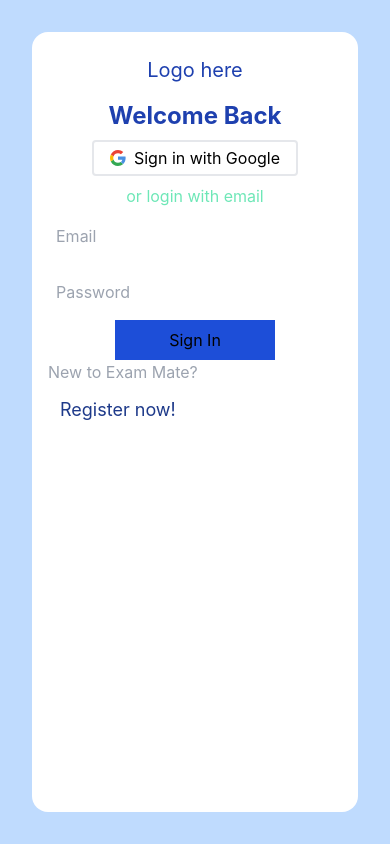
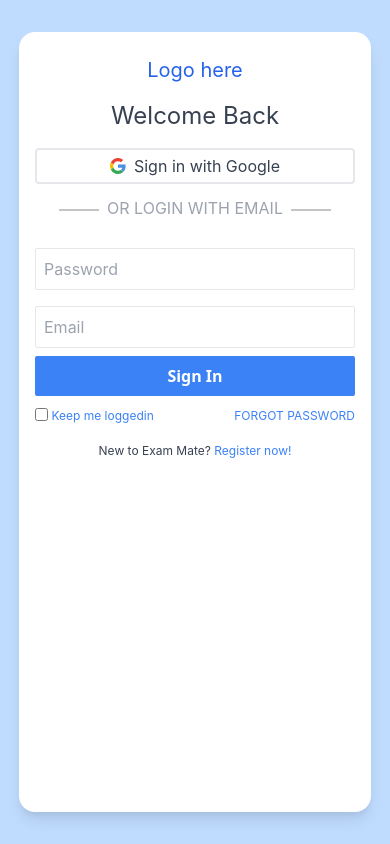
Before and after one commit to MarionRosete/4Choices-ReactWeb, a React (Create React App) app: page / in a window 390 px wide. Built offline with nearby package versions, Linux system fonts and the light colour scheme.

Commit message:
finished login mobile layout, not yet fully responsive

```diff
--- a/src/component/Login.js
+++ b/src/component/Login.js
@@ -35,31 +35,45 @@ const Login = () => {
           <>
 
 
-            <div className="flex bg-blue-200 justify-center w-screen h-screen">
-                <div className="flex-1 m-8 rounded-2xl bg-white justify-center p-4">
+            <div className="flex bg-blue-200 justify-center w-screen h-screen text-gray-700">
+                <div className="flex-1 shadow-lg m-8 rounded-2xl bg-white justify-center p-4">
                     <form onSubmit={handleLogin}>
                         <div className="text-center">
-                            <h1 className="text-xl text-blue-800 p-2">Logo here</h1>
-                            <p className="text-2xl text-blue-800 font-bold p-2">Welcome Back</p>
+                            <h1 className="text-xl text-blue-600 p-2">Logo here</h1>
+                            <p className="text-2xl p-2">Welcome Back</p>
 
-                            <button className="rounded border-2 px-4 py-1 mb-2 w-auto">
+                            <button className="mt-2 mb-3 rounded border-2 px-4 py-1 mb-2 w-80">
                                 <svg viewBox="0 0 30 30" class="inline mr-1 w-5 h-5" fill="none" xmlns="http://www.w3.org/2000/svg"><g clip-path="url(#clip0)"><path d="M5.266 9.765A7.077 7.077 0 0112 4.909c1.69 0 3.218.6 4.418 1.582L19.91 3C17.782 1.145 15.055 0 12 0 7.27 0 3.198 2.698 1.24 6.65l4.026 3.115z" fill="#EA4335"/><path d="M16.04 18.013c-1.09.703-2.474 1.078-4.04 1.078a7.077 7.077 0 01-6.723-4.823l-4.04 3.067A11.965 11.965 0 0012 24c2.933 0 5.735-1.043 7.834-3l-3.793-2.987z" fill="#34A853"/><path d="M19.834 21c2.195-2.048 3.62-5.096 3.62-9 0-.71-.109-1.473-.272-2.182H12v4.637h6.436c-.317 1.559-1.17 2.766-2.395 3.558L19.834 21z" fill="#4A90E2"/><path d="M5.277 14.268A7.12 7.12 0 014.909 12c0-.782.125-1.533.357-2.235L1.24 6.65A11.934 11.934 0 000 12c0 1.92.445 3.73 1.237 5.335l4.04-3.067z" fill="#FBBC05"/></g><defs><clipPath id="clip0"><path fill="#fff" d="M0 0h24v24H0z"/></clipPath></defs></svg>
                                 Sign in with Google
                             </button>
+                            <span className="block text-gray-400">
+                                <svg class="inline w-10 mr-2" height="2" fill="none" xmlns="http://www.w3.org/2000/svg"><path stroke="#C4C4C4" stroke-width="2" d="M0 1h90"/></svg>
+                                  OR LOGIN WITH EMAIL
+                                <svg class="inline w-10 ml-2"  height="2" fill="none" xmlns="http://www.w3.org/2000/svg"><path stroke="#C4C4C4" stroke-width="2" d="M0 1h90"/></svg>
+                            </span>
 
-                            <p className="text-gray-300 text-green-300">or login with email</p>
-                            <p className="text-red-700">{printRes}</p>
 
-                            <input className="box-border rounded p-2 my-2 w-full" type="email" placeholder="Email"  value={email} onChange={(e)=>setEmail(e.target.value)}/><br></br>
-                            <input className="box-border rounded p-2 my-2 w-full" type="password" placeholder="Password"  value={password} onChange={(e)=>setPassword(e.target.value)} /><br></br>
-                            <button className="bg-blue-700 p-2 w-40 ">Sign In</button>
+                            <div className="mt-5">
+                                <p className="text-red-500">{printRes}</p>
+                                <input className="box-border border focus:outline-none focus:ring-2 focus:ring-blue-500 rounded-sm p-2 my-2 w-80" type="password" placeholder="Password"  value={password} onChange={(e)=>setPassword(e.target.value)} /><br></br>
+                                <input className="box-border border focus:outline-none focus:ring-2 focus:ring-blue-500 rounded-sm p-2 my-2 w-80" type="email" placeholder="Email"  value={email} onChange={(e)=>setEmail(e.target.value)}/><br></br>
+                                <button className="rounded-sm bg-blue-500 text-white font-bold font-sans p-2 w-80 ">Sign In</button>
+                            </div>
+                            <div className="flex justify-between py-3 text-blue-500 text-xs w-80 m-auto">
+                                <div className="inline"><span className="inline align-middle"><input type="checkbox" name="" id=""/></span> Keep me loggedin</div>
+                                <div className="inline">FORGOT PASSWORD</div>
+                            </div>
+
+                            <div className="inline-flex justify-between">
+                                <span className="text-gray-700 text-xs">New to Exam Mate?</span>
+                                <span className="text-xs text-blue-500"><Link to="/Register">&nbsp;Register now!</Link></span>
+                                <p>{email}</p>
+                                <p>{password}</p>
+                            </div>
                         </div>
                     </form>
 
-                    <p className="text-gray-400" >New to Exam Mate?  </p>
-                    <p className="text-lg text-blue-900 p-3"><Link to="/Register">Register now!</Link></p>
-                    <p>{email}</p>
-                    <p>{password}</p>
+
                 </div>
             </div>
 
```
